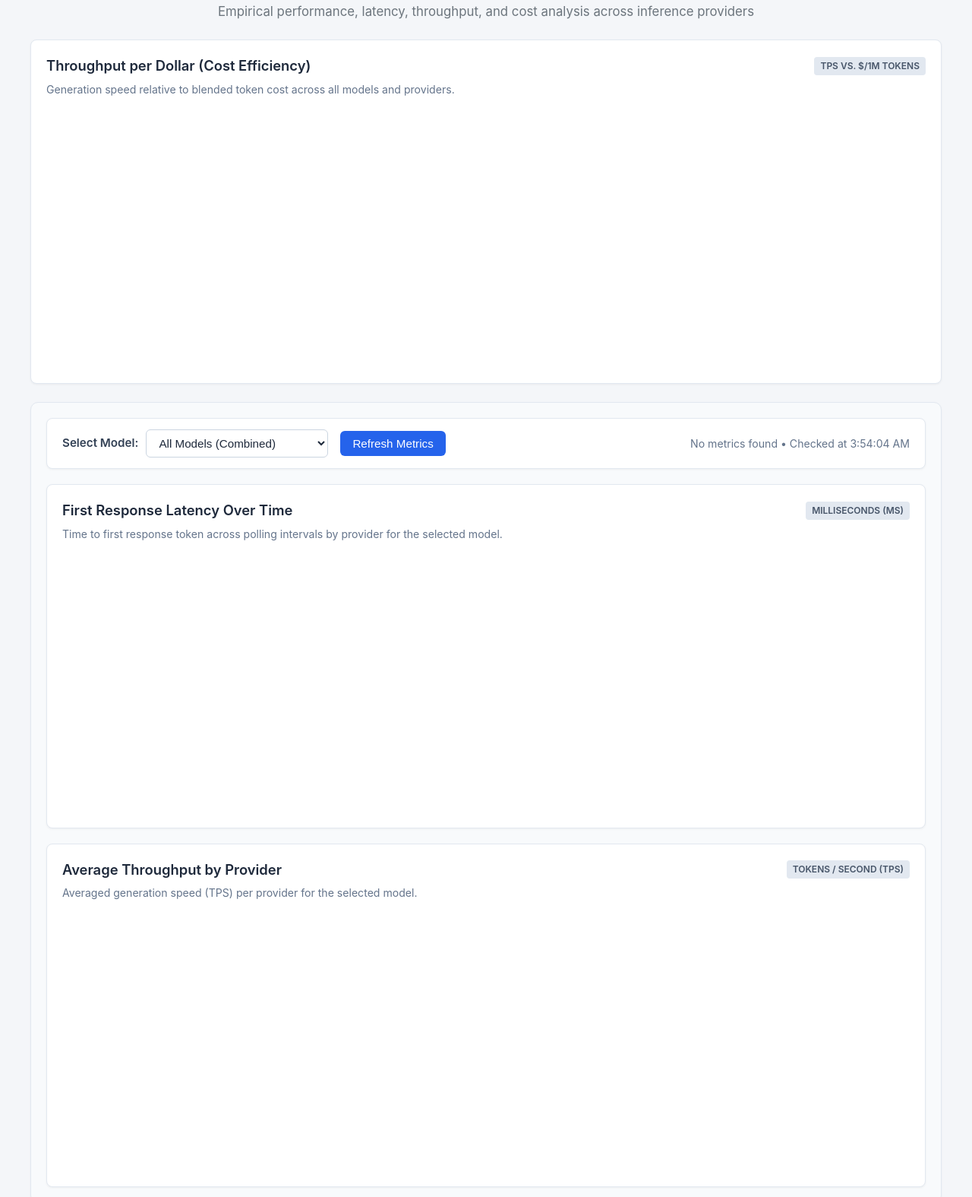
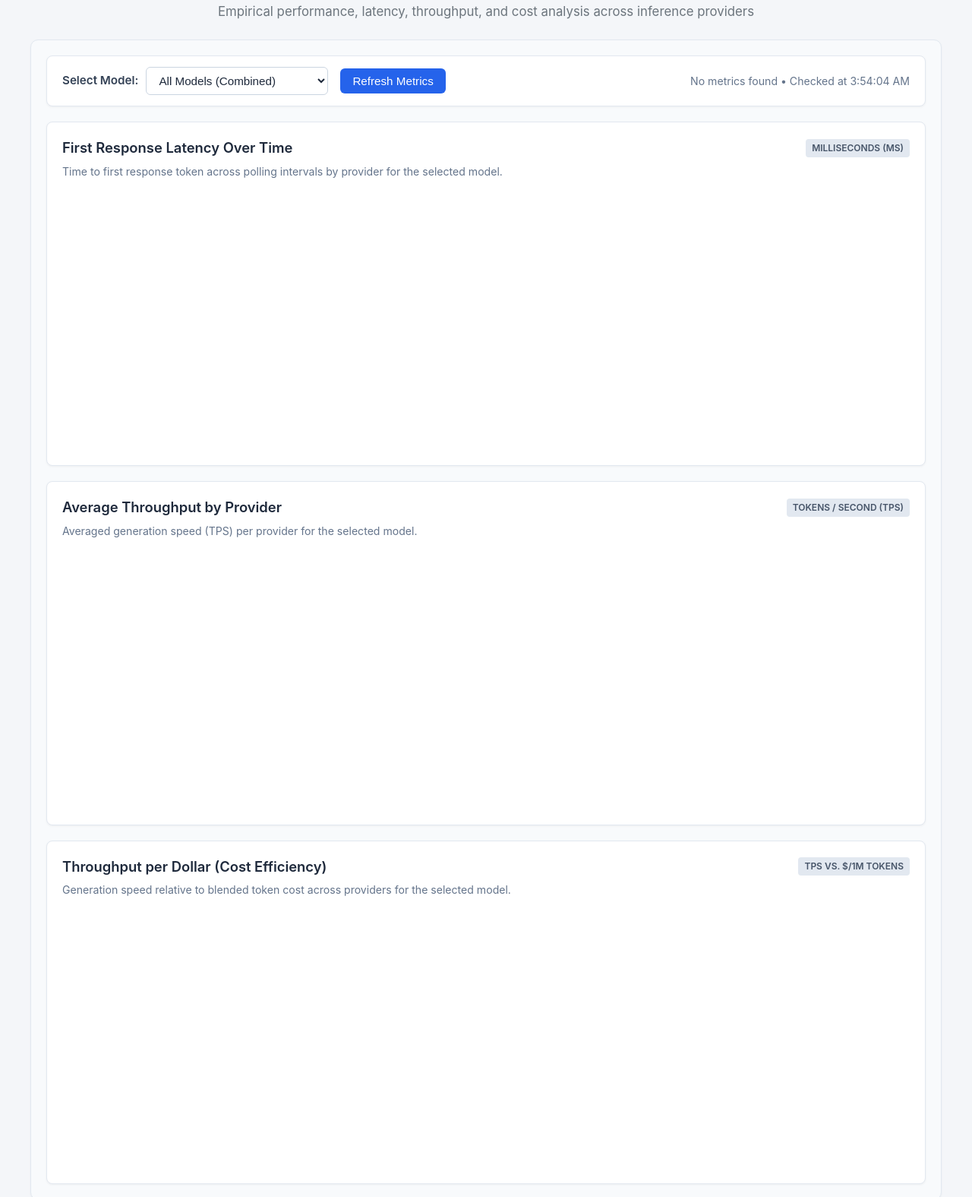
Before and after one commit to steven-pride/CEN4930, a website: page public/index.html in a window 1280 px wide. Shown: the part 75-1650 px from the top of the page at 76% size. Drawn offline with nearby package versions, Linux system fonts and the light colour scheme; no server answers.

Commit message:
Revert throughput-per-dollar chart to model-scoped section and filter by model
- Move the "Throughput per Dollar" scatter plot back into the model-driven section, replacing the global full-width layout.
- Update the chart description to reflect model-scoped metrics for the selected model.
- Restore model filter parameter in the `/api/metrics/throughput-per-dollar` fetch call.

```diff
--- a/public/index.html
+++ b/public/index.html
@@ -15,18 +15,6 @@
     </header>
 
     <main class="dashboard-content">
-        <!-- Global Chart: Throughput per Dollar (Cost Efficiency Scatter Plot) -->
-        <section class="chart-card full-width global-chart-card">
-            <div class="card-header">
-                <h2>Throughput per Dollar (Cost Efficiency)</h2>
-                <span class="unit-badge">TPS vs. $/1M Tokens</span>
-            </div>
-            <p class="chart-description">Generation speed relative to blended token cost across all models and providers.</p>
-            <div class="chart-wrapper">
-                <canvas id="scatterChart"></canvas>
-            </div>
-        </section>
-
         <!-- Model-Driven Performance Section (Grouped Container) -->
         <section class="model-group-container">
             <div class="controls-panel">
@@ -64,6 +52,18 @@
                         <canvas id="throughputChart"></canvas>
                     </div>
                 </section>
+
+                <!-- Chart 3: Throughput per Dollar (Cost Efficiency Scatter Plot) -->
+                <section class="chart-card full-width">
+                    <div class="card-header">
+                        <h2>Throughput per Dollar (Cost Efficiency)</h2>
+                        <span class="unit-badge">TPS vs. $/1M Tokens</span>
+                    </div>
+                    <p class="chart-description">Generation speed relative to blended token cost across providers for the selected model.</p>
+                    <div class="chart-wrapper">
+                        <canvas id="scatterChart"></canvas>
+                    </div>
+                </section>
             </div>
         </section>
     </main>
--- a/public/js/app.js
+++ b/public/js/app.js
@@ -91,7 +91,7 @@ async function loadDashboard(modelId = '') {
         const [latencyRes, throughputRes, scatterRes] = await Promise.all([
             fetch(`/api/metrics/latency${queryParam}`).catch(() => null),
             fetch(`/api/metrics/throughput${queryParam}`).catch(() => null),
-            fetch('/api/metrics/throughput-per-dollar').catch(() => null)
+            fetch(`/api/metrics/throughput-per-dollar${queryParam}`).catch(() => null)
         ]);
 
         if (latencyRes && latencyRes.ok) latencyData = await latencyRes.json();
```
